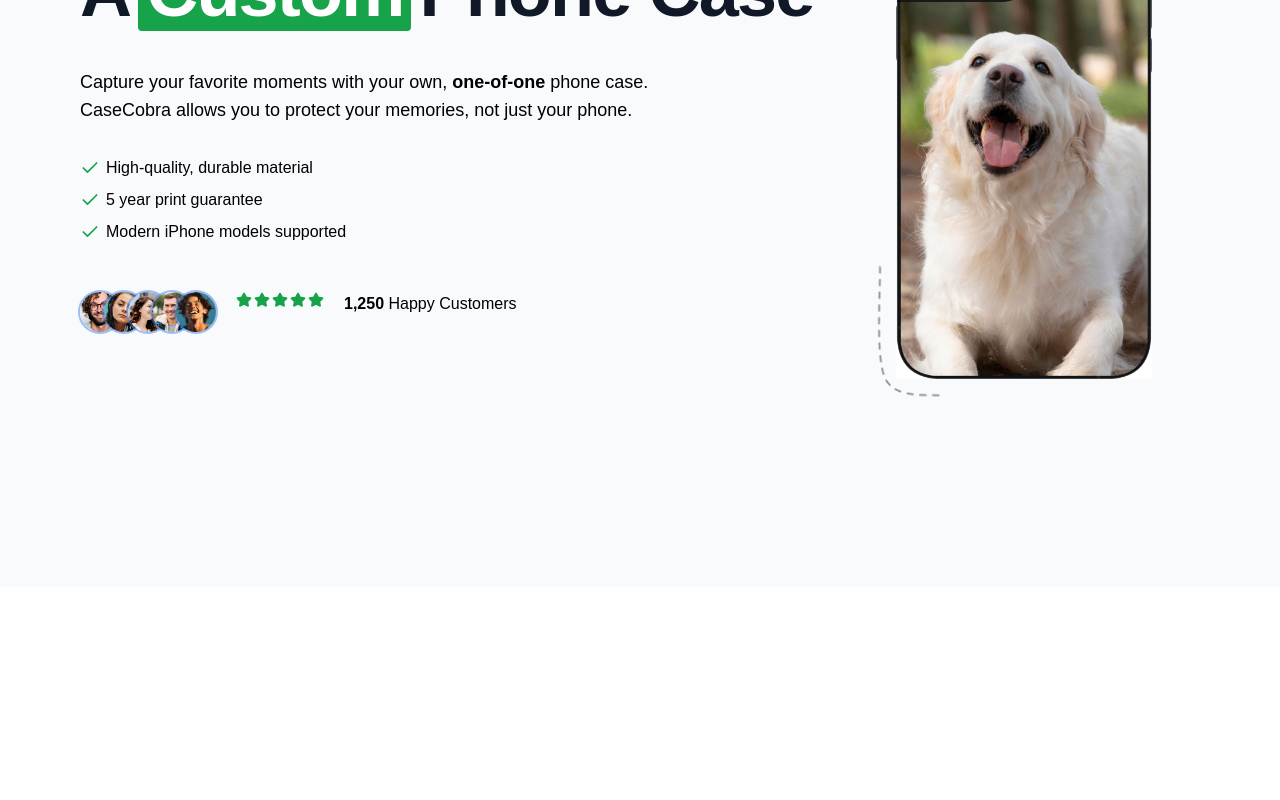
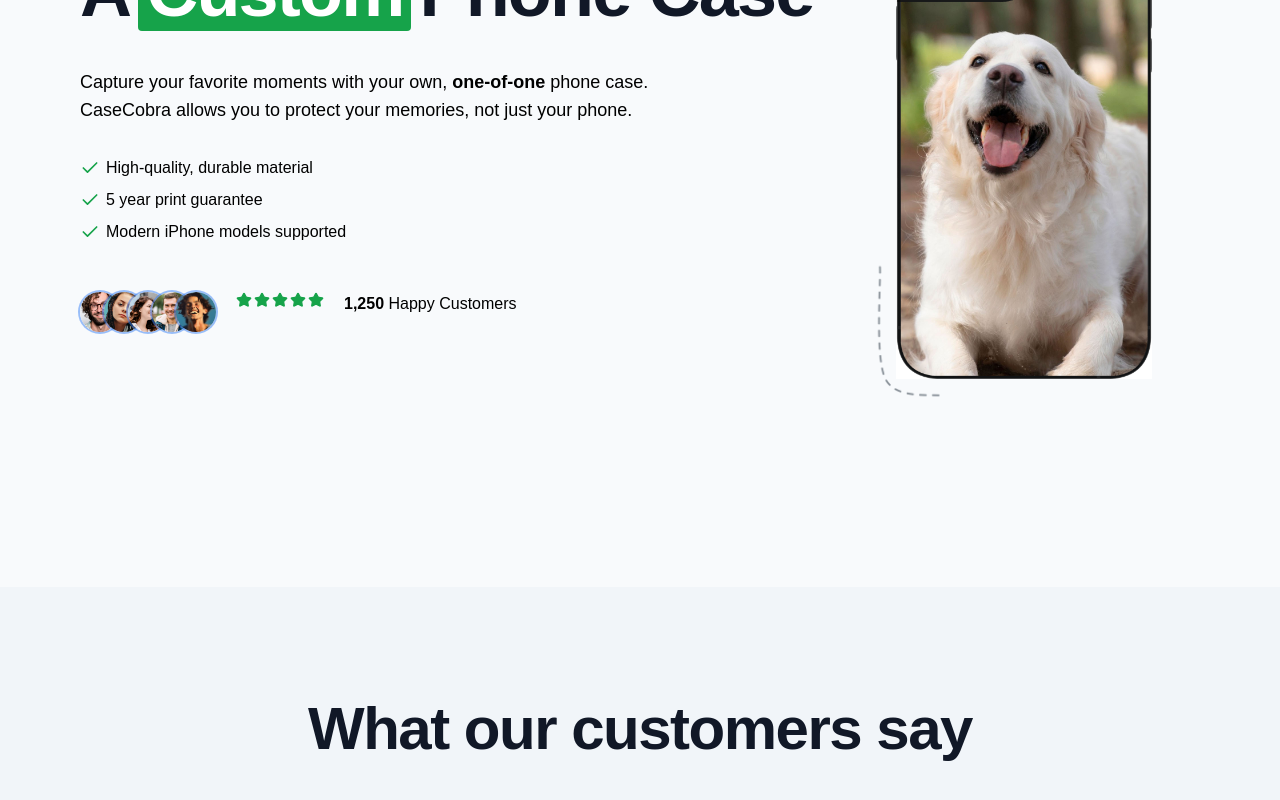
Before and after one commit to wchan1097/casecobra, a Next.js app: page / in a window 1280 px wide. Shown: the part 408-1208 px from the top of the page. Before the commit the page ends 995 px from the top, so only its background shows below. Built offline with nearby package versions, Linux system fonts and the light colour scheme; no server answers.

Commit message:
finish nav bar

```diff
--- a/src/app/page.tsx
+++ b/src/app/page.tsx
@@ -103,6 +103,18 @@ export default function Home() {
 				</div>
 			</MaxWidthWrapper>
 		</section>
+
+		{ /** Value proposition section */ }
+		<section className="bg-slate-100 py-24">
+			<MaxWidthWrapper className="flex flex-col items-center gap-16 sm:gap-32">
+				<div className="flex flex-col lg:flex-row items-center gap-3 sm:gap-6">
+					<h2 className="order-1 mt-2 tracking-tight text-center text-balance !leading-tight font-bold text-5xl
+					md:text-6xl text-gray-900">
+						What our customers say
+					</h2>
+				</div>
+			</MaxWidthWrapper>
+		</section>
 	</div>
   );
 }
--- a/src/components/NavBar.tsx
+++ b/src/components/NavBar.tsx
@@ -2,10 +2,13 @@ import Link from "next/link";
 import MaxWidthWrapper from "./MaxWidthWrapper";
 import { buttonVariants } from "./ui/button";
 import { ArrowRight } from "lucide-react";
+import { getKindeServerSession } from "@kinde-oss/kinde-auth-nextjs/server";
 
-const NavBar = () => {
-	const user = undefined;
-	const isAdmin = false;
+const NavBar = async () => {
+	const { getUser } = getKindeServerSession();
+	const user = await getUser();
+
+	const isAdmin = user?.email === process.env.ADMIN_EMAIL;
 
 	return (
 		<nav className="sticky z-[100] h-14 inset-x-0 top-0 w-full border-b
```
